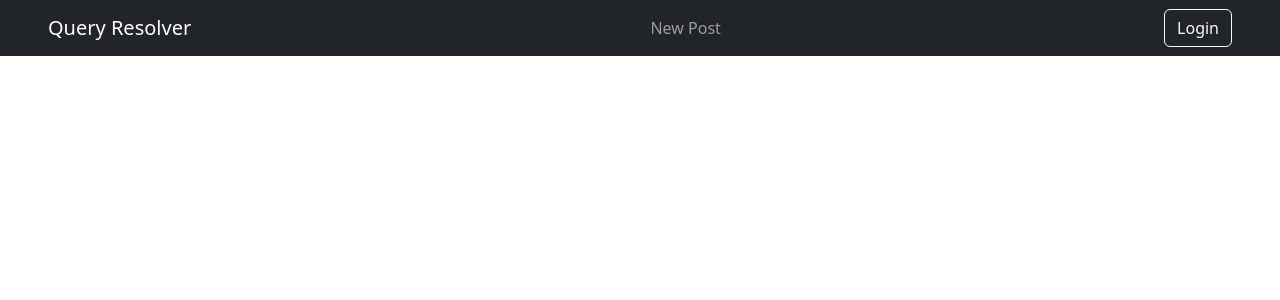
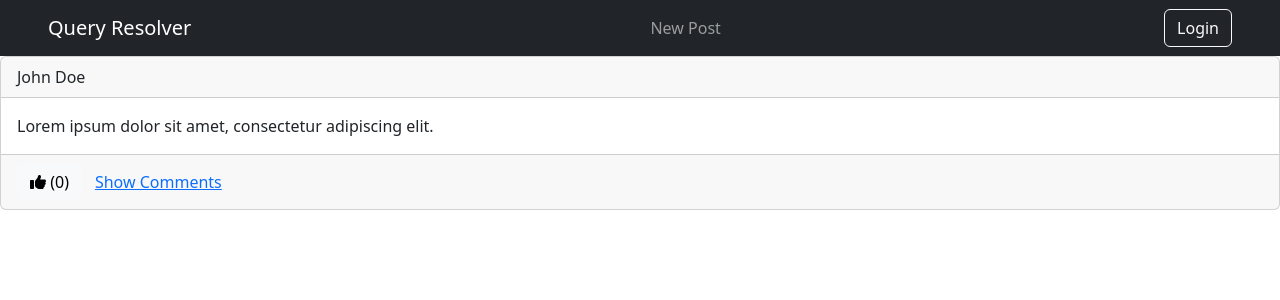
Before and after one commit to Shivendra323/Query-Resolver, a React (Vite) app in the folder client/: page / in a window 1280 px wide. Shown: the top 300 px of the page. Built offline with nearby package versions, Linux system fonts and the light colour scheme.

Commit message:
Added Card Component

```diff
--- a/client/package.json
+++ b/client/package.json
@@ -10,6 +10,9 @@
     "preview": "vite preview"
   },
   "dependencies": {
+    "@fortawesome/fontawesome-free": "^6.5.1",
+    "@fortawesome/free-solid-svg-icons": "^6.5.1",
+    "@fortawesome/react-fontawesome": "^0.2.0",
     "bootstrap": "^5.3.3",
     "react": "^18.2.0",
     "react-bootstrap": "^2.10.2",
--- a/client/src/App.jsx
+++ b/client/src/App.jsx
@@ -1,11 +1,15 @@
 import React from "react"
 import Navbar from "./Componenets/Navigation"
 import 'bootstrap/dist/css/bootstrap.min.css';
-
+import Post from "./Componenets/Post";
 function App() {
   return (
     <>
       <Navbar/>
+      <Post
+        username="John Doe"
+        content="Lorem ipsum dolor sit amet, consectetur adipiscing elit."
+        initialComments={['Great post!', 'Interesting content!']}/>
     </>
   )
 }
--- /dev/null
+++ b/client/src/Componenets/Post.jsx
@@ -0,0 +1,47 @@
+import React, { useState } from 'react';
+import { Card, Button } from 'react-bootstrap';
+import { FontAwesomeIcon } from '@fortawesome/react-fontawesome';
+import { faThumbsUp } from '@fortawesome/free-solid-svg-icons';
+
+function Post({ username, content, initialComments }) {
+  const [likes, setLikes] = useState(0);
+  const [showComments, setShowComments] = useState(false);
+  const [comments, setComments] = useState(initialComments);
+
+  const handleLike = () => {
+    if (!likedByUserId.includes(userId)) {
+      setLikes(likes + 1);
+      setLikedByUserId([...likedByUserId, userId]);
+    }
+  };
+
+  const toggleComments = () => {
+    setShowComments(!showComments);
+  };
+
+  return (
+    <Card>
+      <Card.Header>{username}</Card.Header>
+      <Card.Body>
+        <Card.Text>{content}</Card.Text>
+      </Card.Body>
+      <Card.Footer>
+        <Button variant="light" onClick={handleLike}>
+            <FontAwesomeIcon icon={faThumbsUp} /> ({likes})
+        </Button>
+        <Button variant="link" onClick={toggleComments}>
+          {showComments ? 'Hide Comments' : 'Show Comments'}
+        </Button>
+        {showComments && (
+          <ul>
+            {comments.map((comment, index) => (
+              <li key={index}>{comment}</li>
+            ))}
+          </ul>
+        )}
+      </Card.Footer>
+    </Card>
+  );
+}
+
+export default Post;
```
Also changed, not shown: 1 other file (tests, documents, lock files or other folders).
